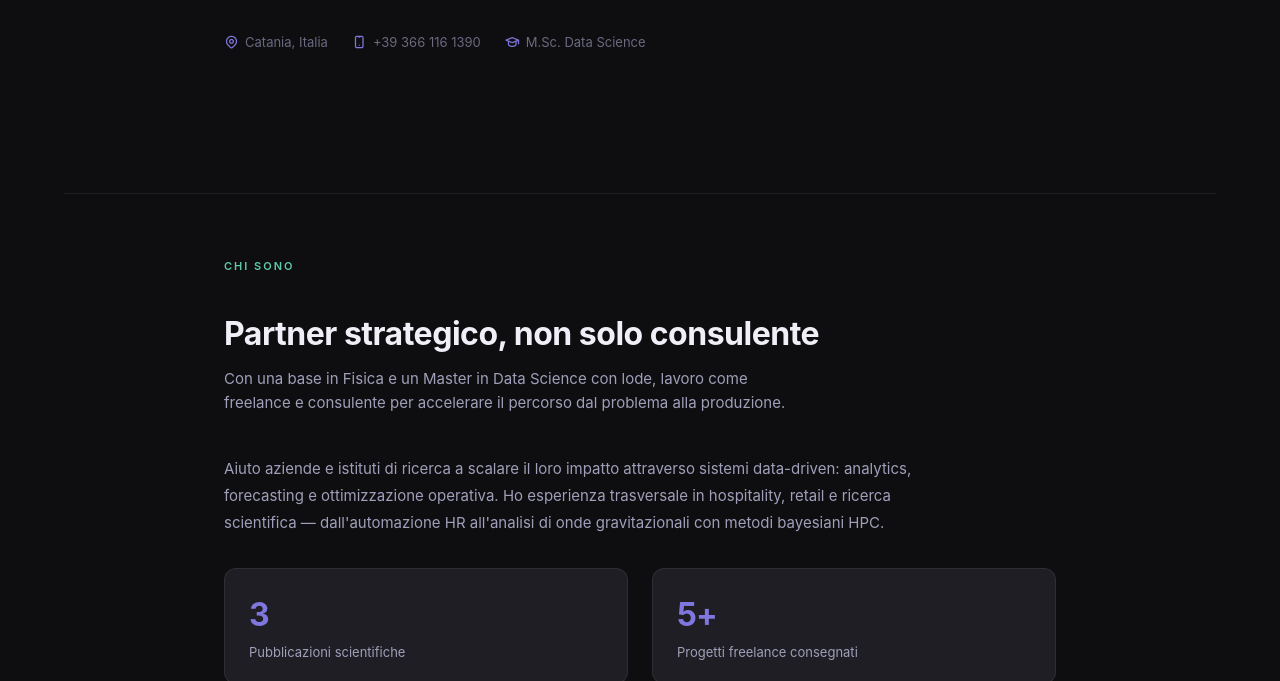
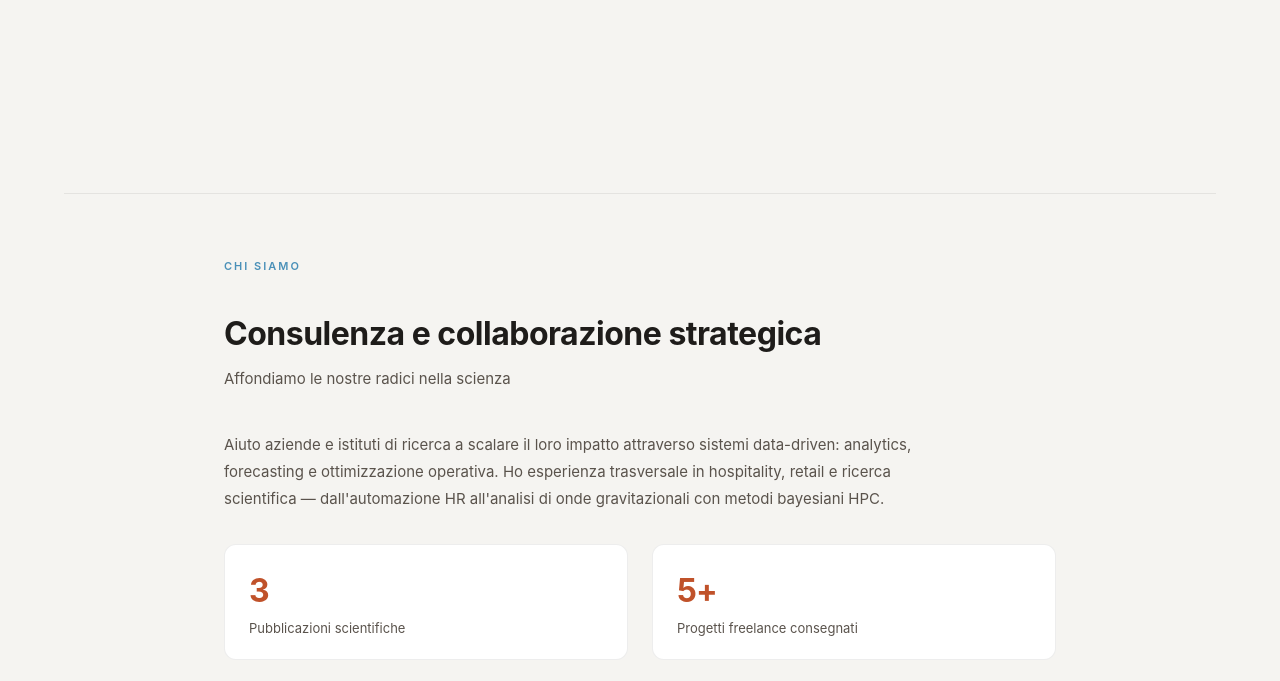
Before and after one commit to francescoali/portfolio, a plain HTML site: page index.html in a window 1280 px wide. Shown: the part 595-1276 px from the top of the page. Drawn offline with Linux system fonts and the light colour scheme.

Commit message:
Update index.html

```diff
--- a/index.html
+++ b/index.html
@@ -3,18 +3,47 @@
 <head>
 <meta charset="UTF-8">
 <meta name="viewport" content="width=device-width, initial-scale=1.0">
-<title>Francesco Alì — AI Engineer & Data Scientist</title>
+<title>Edgine Technology di Francesco Alì</title>
 <link rel="stylesheet" href="https://cdn.jsdelivr.net/npm/@tabler/icons-webfont@latest/tabler-icons.min.css">
+
 <style>
 *{box-sizing:border-box;margin:0;padding:0}
 :root{
-  --bg:#0e0e10;--bg2:#16161a;--bg3:#1e1e24;
-  --card:#1e1e24;--card2:#26262e;
-  --accent:#7f77dd;--accent2:#5dcaa5;
-  --text:#f0eff8;--text2:#a09fba;--text3:#6a6980;
-  --border:rgba(255,255,255,0.07);--border2:rgba(255,255,255,0.12);
-  --radius:12px;--radius-sm:8px;
+  /*
+  --bg: #0e0e10;
+  --bg2: #16161a;
+  --bg3: #1e1e24;
+  --card: #1e1e24;
+  --card2: #26262e;
+  --accent: #7f77dd;
+  --accent2: #5dcaa5;
+  --text: #f0eff8;
+  --text2: #a09fba;
+  --text3: #6a6980;
+  --border: rgba(255,255,255,0.07);
+  --border2: rgba(255,255,255,0.12);
+  --radius: 12px;
+  --radius-sm: 8px;
+  */
+  --bg:       #f5f4f1;
+  --bg2:      #edeae4;
+  --card:     #ffffff;
+  --card2:    #f0ede8;
+
+  --accent:   #c0522a;   /* ruggine */
+  --accent2:  #4a90b8;   /* azzurro cielo */
+
+  --text:     #1e1c1a;
+  --text2:    #5a534c;
+  --text3:    #9e9488;
+
+  --border:   rgba(0,0,0,0.07);
+  --border2:  rgba(0,0,0,0.13);
+
+  --radius:   12px;
+  --radius-sm:8px;
 }
+-->
 body{font-family:'Inter',system-ui,sans-serif;background:var(--bg);color:var(--text);line-height:1.6;font-size:15px}
 a{color:var(--accent);text-decoration:none}a:hover{text-decoration:underline}
 nav{position:sticky;top:0;z-index:100;background:rgba(14,14,16,0.85);backdrop-filter:blur(12px);border-bottom:0.5px solid var(--border);padding:0 clamp(1rem,5vw,4rem);display:flex;align-items:center;justify-content:space-between;height:52px}
@@ -89,6 +118,7 @@ footer{border-top:0.5px solid var(--border);padding:1.5rem clamp(1rem,5vw,4rem);
 footer p{font-size:12px;color:var(--text3)}
 @media(max-width:600px){.about-grid{grid-template-columns:1fr 1fr}nav .nav-links a:not(.lang-btn){display:none}}
 </style>
+
 </head>
 <body>
 
@@ -112,29 +142,26 @@ footer p{font-size:12px;color:var(--text3)}
 
 <div class="hero">
   <p class="hero-eyebrow">AI Solutions Architect and Consultant</p>
-  <h1 data-lang="it">Edgine Technology <br><span> di  Francesco Alì</span></h1>
-  <h1 data-lang="en" style="display:none">Edgine Technology <br><span> by Francesco Alì</span></h1>
-  <p class="hero-sub" data-lang="it">Trasformo dati complessi in sistemi intelligenti — pipeline AI, strumenti decisionali e ottimizzazione operativa per startup, PMI e istituti di ricerca.</p>
-  <p class="hero-sub" data-lang="en" style="display:none">I turn complex data into intelligent systems — AI pipelines, decision-support tools, and operational optimization for startups, SMBs, and research institutions.</p>
+  <h1 data-lang="it"> Edgine Studio <br> <span> di Francesco Alì</span></h1>
+  <h1 data-lang="en" style="display:none">Edgine Studio <br> <span> by Francesco Alì</span></h1>
+  <p class="hero-sub" data-lang="it">Sviluppiamo sistemi di intelligenza artificiale per imprese e istituti di ricerca.</p>
+  <p class="hero-sub" data-lang="en" style="display:none">We develop AI systems for businesses and research institutions.</p>
+
   <div class="hero-ctas">
-    <a href="mailto:francescoali.2001.siracusa@gmail.com" class="btn btn-primary"><i class="ti ti-mail"></i><span data-lang="it">Scrivimi</span><span data-lang="en" style="display:none">Get in touch</span></a>
+    <a href="mailto:francescoali@edgine.it" class="btn btn-primary"><i class="ti ti-mail"></i><span data-lang="it">Scrivimi</span><span data-lang="en" style="display:none">Get in touch</span></a>
     <a href="https://www.linkedin.com/in/francesco-al%C3%AC" target="_blank" class="btn btn-ghost"><i class="ti ti-brand-linkedin"></i>LinkedIn</a>
     <a href="https://github.com/francescoali" target="_blank" class="btn btn-ghost"><i class="ti ti-brand-github"></i>GitHub</a>
   </div>
-  <div class="hero-meta">
-    <span><i class="ti ti-map-pin"></i>Catania, Italia</span>
-    <span><i class="ti ti-device-mobile"></i>+39 366 116 1390</span>
-    <span><i class="ti ti-school"></i>M.Sc. Data Science</span>
-  </div>
+
 </div>
 
 <hr class="sep">
 
 <section id="about">
-  <p class="section-label"><span data-lang="it">Chi sono</span><span data-lang="en" style="display:none">About</span></p>
-  <h2 class="section-title"><span data-lang="it">Partner strategico, non solo consulente</span><span data-lang="en" style="display:none">Strategic partner, not just a consultant</span></h2>
+  <p class="section-label"><span data-lang="it">Chi siamo</span><span data-lang="en" style="display:none">About</span></p>
+  <h2 class="section-title"><span data-lang="it">Consulenza e collaborazione strategica</span><span data-lang="en" style="display:none">Consulting and Strategic Partnership</span></h2>
   <p class="section-sub">
-    <span data-lang="it">Con una base in Fisica e un Master in Data Science con lode, lavoro come freelance e consulente per accelerare il percorso dal problema alla produzione.</span>
+    <span data-lang="it">Affondiamo le nostre radici nella scienza </span>
     <span data-lang="en" style="display:none">With a foundation in Physics and a cum laude Master's in Data Science, I work as a freelancer and consultant to accelerate the path from problem to production.</span>
   </p>
   <p class="about-text" data-lang="it">Aiuto aziende e istituti di ricerca a scalare il loro impatto attraverso sistemi data-driven: analytics, forecasting e ottimizzazione operativa. Ho esperienza trasversale in hospitality, retail e ricerca scientifica — dall'automazione HR all'analisi di onde gravitazionali con metodi bayesiani HPC.</p>
```
